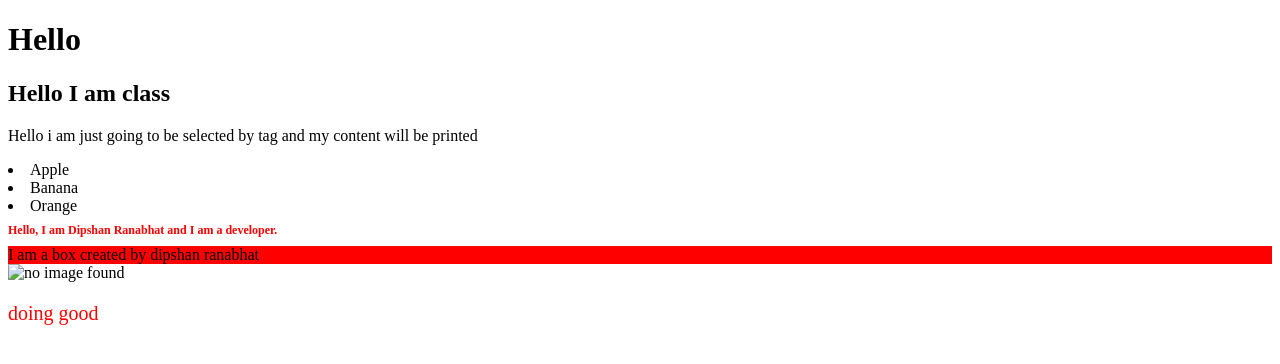
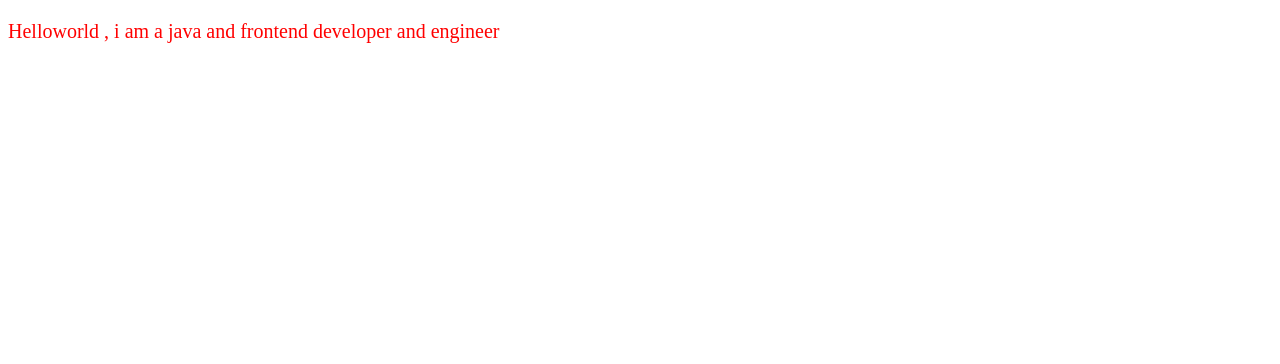
Before and after one commit to dipshanrana/Javascript-concepts, a plain HTML site: page javascript-learning/dom/index.html in a window 1280 px wide. Drawn offline with Linux system fonts and the light colour scheme.

Commit message:
strict completed

```diff
--- a/javascript-learning/dom/dom.js
+++ b/javascript-learning/dom/dom.js
@@ -1,89 +1,113 @@
-// //document - entire html page browser loaded
-// //the main dom api object : document
-// //the entry point is document - it represent the entire webpage
+// // //document - entire html page browser loaded
+// // //the main dom api object : document
+// // //the entry point is document - it represent the entire webpage
 
-// // const title = document.getElementById("1")
+// // // const title = document.getElementById("1")
 
-// const items = document.getElementsByClassName("item")
+// // const items = document.getElementsByClassName("item")
 
-// const divs = document.getElementsByTagName("div")
-// // returns htmlcollection of elements
-// // htmlcollection is not equals to array
-// //htmlcollection - live update
-// //queryselector -static
+// // const divs = document.getElementsByTagName("div")
+// // // returns htmlcollection of elements
+// // // htmlcollection is not equals to array
+// // //htmlcollection - live update
+// // //queryselector -static
 
 
-// //select first match
-// const querySelector = document.querySelector(".title")
+// // //select first match
+// // const querySelector = document.querySelector(".title")
 
-// const querySelectorAll = document.querySelectorAll(".item")
+// // const querySelectorAll = document.querySelectorAll(".item")
 
-// console.log(querySelector)
+// // console.log(querySelector)
 
-// const heading = document.getElementById("title")
-const heading = document.querySelector("#title")
-console.log(heading)
-console.log(heading.textContent)
-// console.log(document)
-// document.title= "Helloworld, slight change in website title"
-// console.log(document.title)
-// console.log(document.body)
+// // const heading = document.getElementById("title")
+// const heading = document.querySelector("#title")
+// console.log(heading)
+// console.log(heading.textContent)
+// // console.log(document)
+// // document.title= "Helloworld, slight change in website title"
+// // console.log(document.title)
+// // console.log(document.body)
 
-const classSelector= document.querySelector(".check")
-console.log(classSelector)
-console.log(classSelector.textContent)
+// const classSelector= document.querySelector(".check")
+// console.log(classSelector)
+// console.log(classSelector.textContent)
 
-const tagSelector = document.querySelector("p")
-console.log(tagSelector)
-console.log(tagSelector.textContent)
+// const tagSelector = document.querySelector("p")
+// console.log(tagSelector)
+// console.log(tagSelector.textContent)
 
-const item = document.querySelector(".item")
-console.log(item)
-console.log(item.textContent)
+// const item = document.querySelector(".item")
+// console.log(item)
+// console.log(item.textContent)
 
-const allItem= document.querySelectorAll(".item")
-console.log(allItem)
+// const allItem= document.querySelectorAll(".item")
+// console.log(allItem)
 
-allItem.forEach(item=>{
-    console.log(item.textContent)
-})
+// allItem.forEach(item=>{
+//     console.log(item.textContent)
+// })
 
-for(let items of allItem){
-    console.log(items.textContent)
+// for(let items of allItem){
+//     console.log(items.textContent)
+// }
+
+// //modifying inner html content
+
+// const modify= document.querySelector("#info")
+
+// modify.innerHTML = "<h1>Hello, I am Dipshan Ranabhat and I am a developer.</h1>"
+
+// modify.style.color= "red"
+// modify.style.fontSize= "6px";
+
+
+// const box = document.querySelector("#box")
+// box.innerHTML="<div>I am a box created by dipshan ranabhat </div>"
+// box.style.backgroundColor= "red"
+// const photo = document.querySelector("#photo")
+// // photo.setAttribute(
+// //     "src",
+// //     "images.png",
+
+// // )
+
+// // photo.setAttribute(
+// //      "alt",
+// //     "no image found"
+// // )
+
+// //alternative way
+
+// photo.src= "images.png"
+// photo.alt= "no image found"
+
+// const p= document.querySelector("#title1");
+// p.textContent= "doing good"
+// // p.innerHTML="<h1>doing good</h1>"
+
+// p.classList.add("active")
+
+const okay = document.querySelector("#title")
+
+okay.textContent= "Helloworld , i am a java and frontend developer and engineer"
+
+okay.style.color="red"
+
+okay.classList.add("active")
+okay.setAttribute("title","this is paragraph tagSelector")
+
+// okay.addEventListener("click",()=>{
+//     console.log("clicked")
+//     greet()
+// }
+// )
+okay.addEventListener("click",greet)
+
+function greet(){
+console.log("helloworld")
 }
 
-//modifying inner html content
-
-const modify= document.querySelector("#info")
-
-modify.innerHTML = "<h1>Hello, I am Dipshan Ranabhat and I am a developer.</h1>"
-
-modify.style.color= "red"
-modify.style.fontSize= "6px";
-
-
-const box = document.querySelector("#box")
-box.innerHTML="<div>I am a box created by dipshan ranabhat </div>"
-box.style.backgroundColor= "red"
-const photo = document.querySelector("#photo")
-// photo.setAttribute(
-//     "src",
-//     "images.png",
-
-// )
-
-// photo.setAttribute(
-//      "alt",
-//     "no image found"
-// )
-
-//alternative way
-
-photo.src= "images.png"
-photo.alt= "no image found"
-
-const p= document.querySelector("#title1");
-p.textContent= "doing good"
-// p.innerHTML="<h1>doing good</h1>"
-
-p.classList.add("active")
+if(!null){
+    console.log("i am dipshan ranabhat")
+}
--- a/javascript-learning/dom/index.html
+++ b/javascript-learning/dom/index.html
@@ -25,7 +25,7 @@
     <link rel="stylesheet" href="style.css">
 </head>
 <body>
-    <h1 id="title">Hello</h1>
+    <!-- <h1 id="title">Hello</h1>
     <h2 class="check">Hello I am class</h2>
     <p>Hello i am just going to be selected by tag and my content will be printed
     </p>
@@ -37,7 +37,10 @@
     <div id="box">I am a box</div>
     <img id="photo">
 
-      <p id="title1">Hi, this is active menu</p>
+      <p id="title1">Hi, this is active menu</p> -->
+
+
+      <p id="title">Helloworld</p>
     <script src="dom.js"></script>
 
 </body>
```
Also changed, not shown: javascript-learning/strict.js (added, +19 -0 lines).
